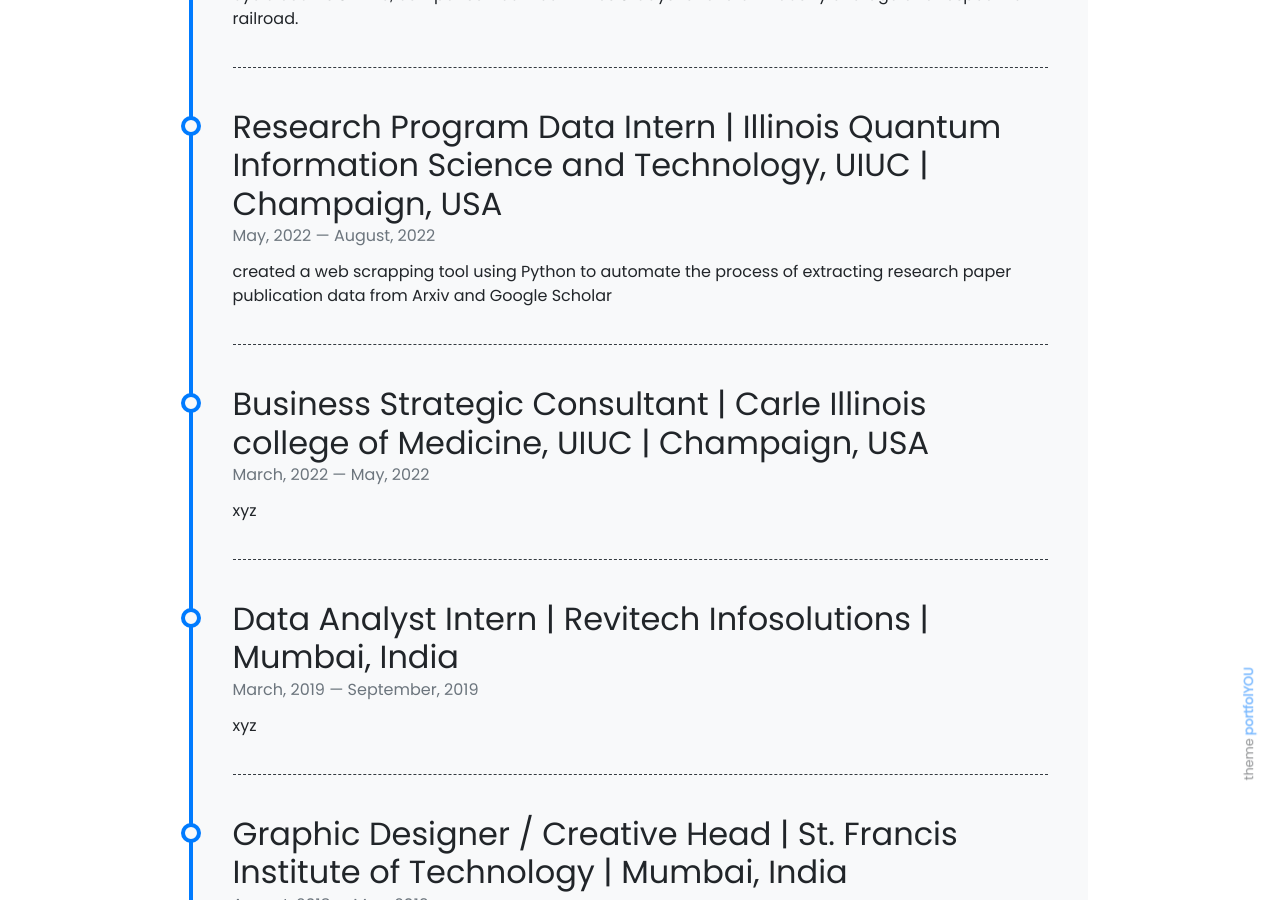
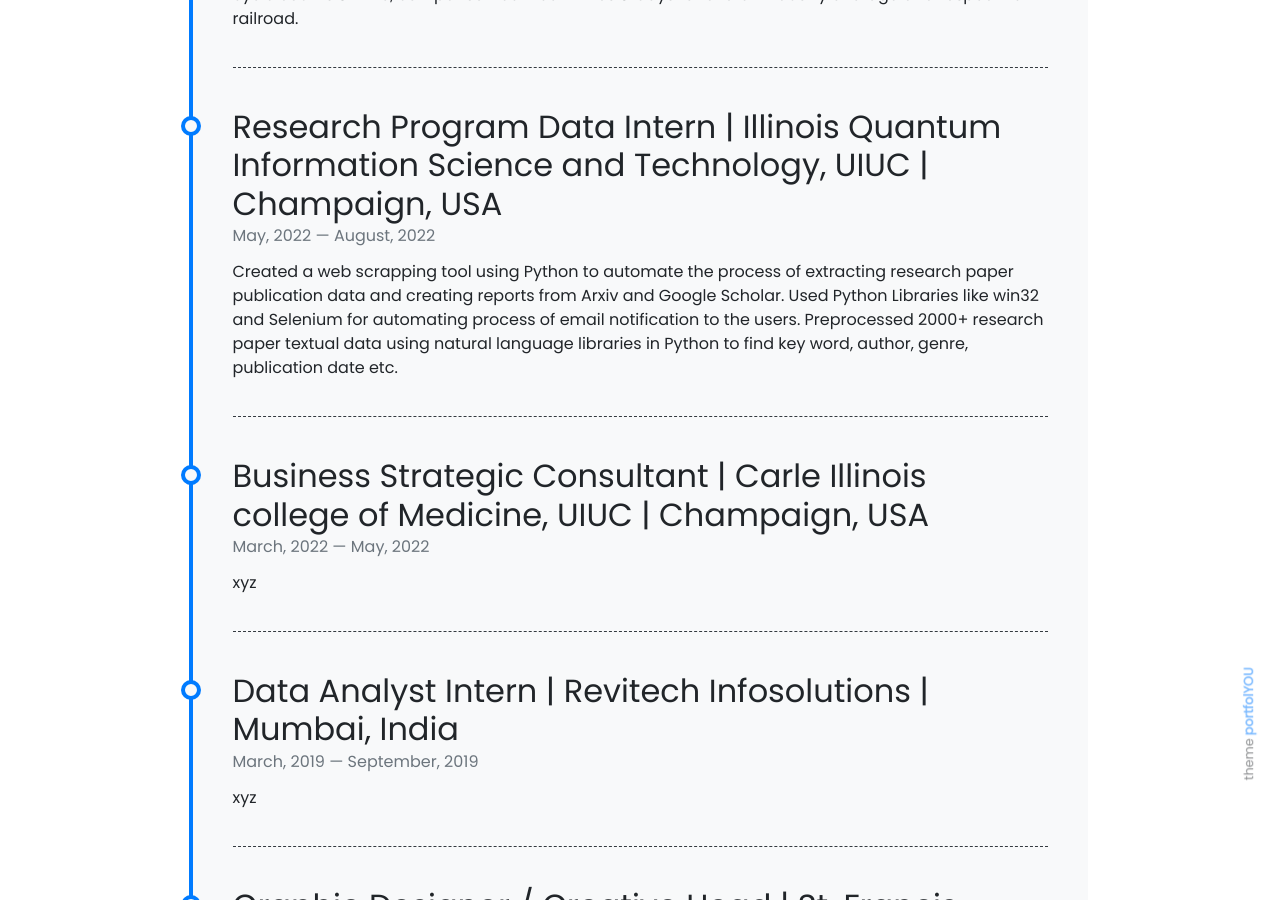
Before and after one commit to akshant10/akshant10.github.io, a Jekyll site: the page built from pages/about.md, in a window 1280 px wide and 900 px high, scrolled down 1041 px. Built offline with Jekyll 4.4.1, drawn with Linux system fonts in a browser that asks for light colours; nearby versions of some CDN libraries.

Commit message:
Update timeline.yml

```diff
--- a/_data/timeline.yml
+++ b/_data/timeline.yml
@@ -6,7 +6,7 @@
 - title: Research Program Data Intern | Illinois Quantum Information Science and Technology, UIUC | Champaign, USA
   from: May, 2022
   to: August, 2022
-  description:  created a web scrapping tool using Python to automate the process of extracting research paper publication data from Arxiv and Google Scholar
+  description:  Created a web scrapping tool using Python to automate the process of extracting research paper publication data and creating reports from Arxiv and Google Scholar. Used Python Libraries like win32 and Selenium for automating process of email notification to the users. Preprocessed 2000+ research paper textual data using natural language libraries in Python to find key word, author, genre, publication date etc.
 
 - title: Business Strategic Consultant | Carle Illinois college of Medicine, UIUC | Champaign, USA
   from: March, 2022
```
